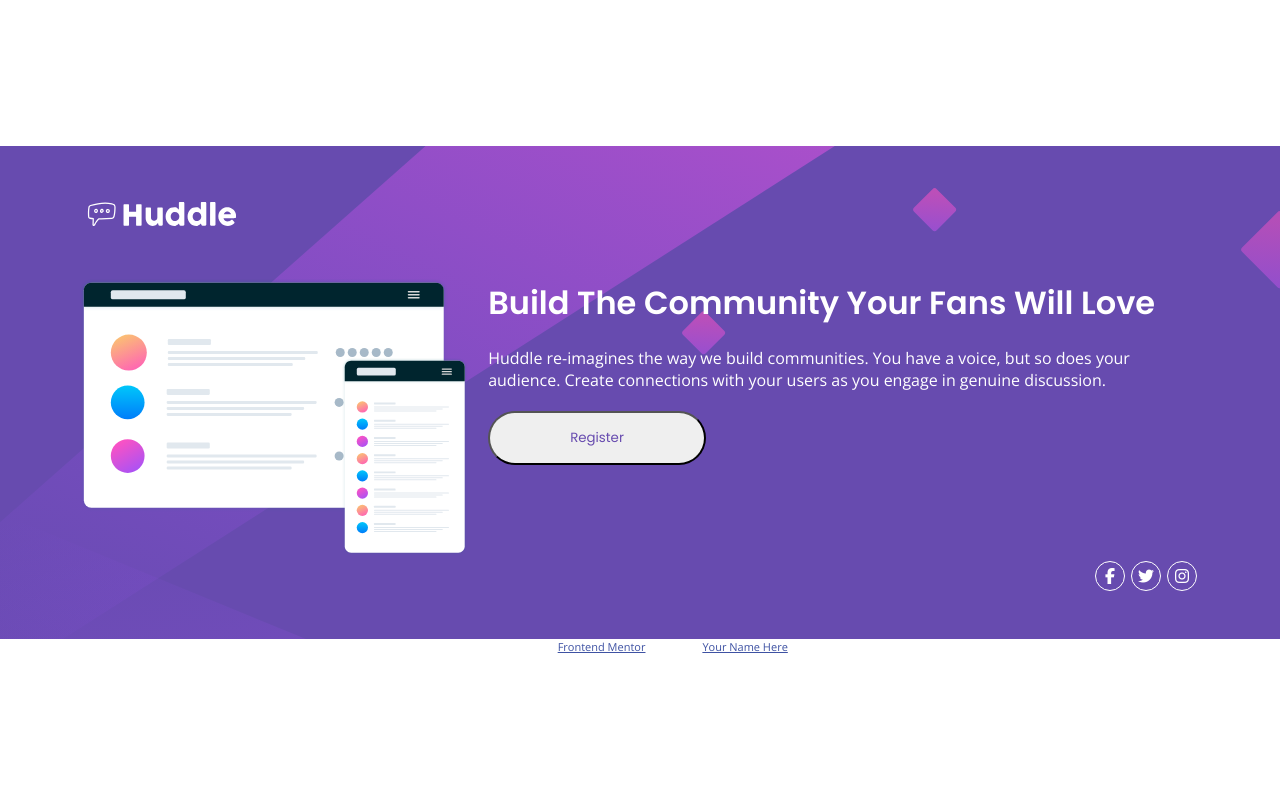
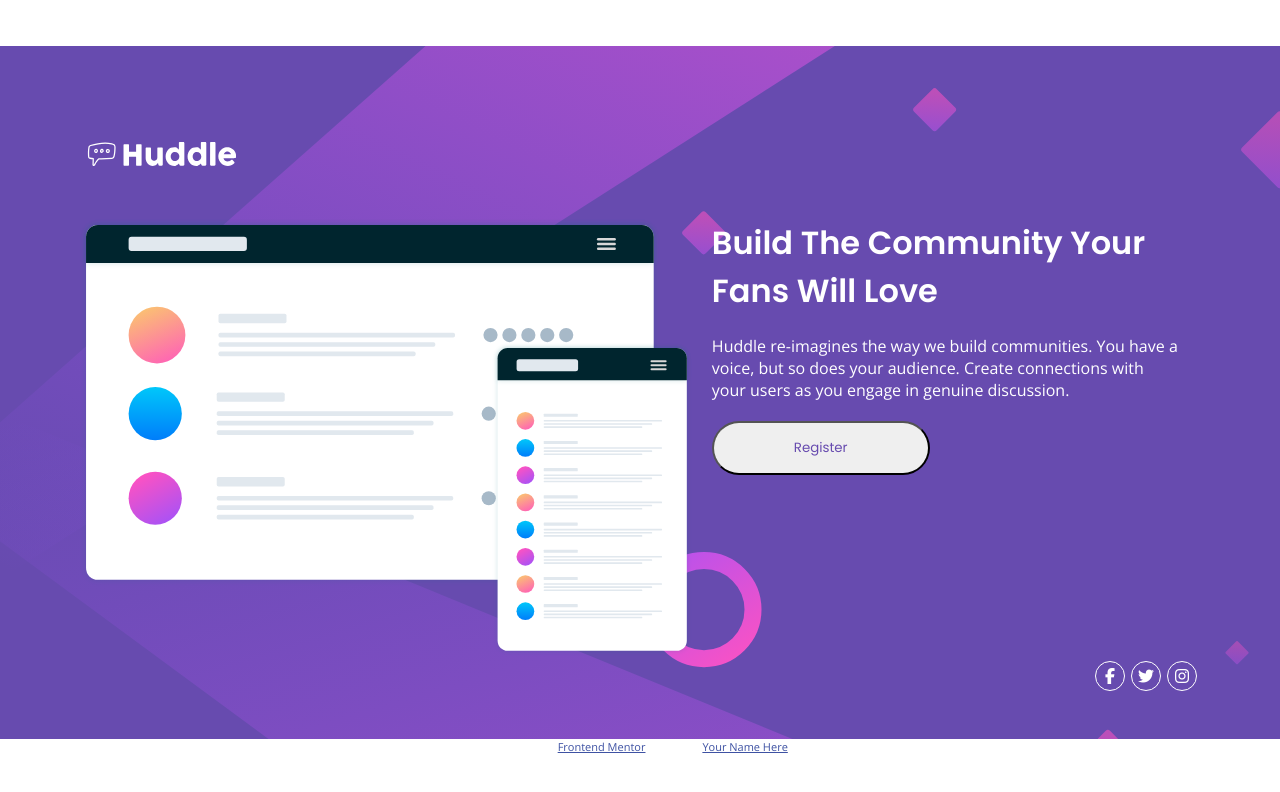
Before and after one commit to osmarajr/quest-devquest-huddle-landing-page, a plain HTML site: page index.html in a window 1280 px wide. Drawn offline with nearby package versions, Linux system fonts and the light colour scheme.

Commit message:
alinhado o tamanho do main

```diff
--- a/styles/style.css
+++ b/styles/style.css
@@ -24,8 +24,7 @@ h1{
 }
 /* header */
 .header{
-    padding-bottom: 40px;
-    justify-self: flex-end;
+    padding-block: 40px;
 }
 .header img{
     width: 10rem;
@@ -34,10 +33,14 @@ h1{
 .main{
     display: flex;
 }
+.main .imagem{
+    flex-basis: 660px;
+}
 .main .imagem img{
     max-width: 100%;
 }
 .conteudo{
+    flex-basis: 505px;
     margin-inline: 20px;
     display: flex;
     flex-direction: column;
@@ -52,6 +55,8 @@ h1{
     font-family: var(--font-family-heading);
     font-weight: 400;
 }
+
+
 
 /* footer */
 .footer .redes-sociais ul{
```
